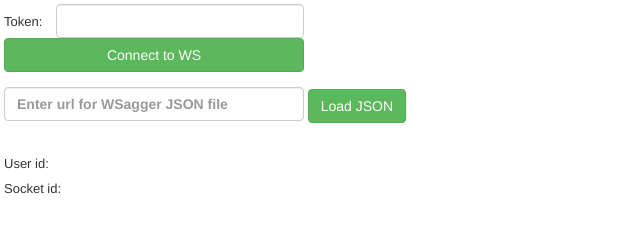
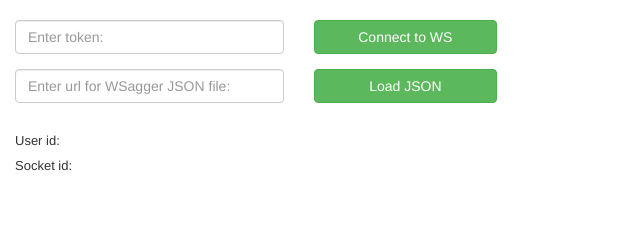
Before and after one commit to gbksoft/wsagger, a website: page wsagger.html in a window 1280 px wide. Shown: the whole page, without its empty margins (0-640 px from the left). Drawn offline with nearby package versions, Linux system fonts and the light colour scheme.

Commit message:
wsagger fix1.2 - CSS/HTML fixes

```diff
--- a/css/styles.css
+++ b/css/styles.css
@@ -23,25 +23,24 @@ body {
 }
 
 #argumentum {
-    position: absolute;
-    left: 505px;
+    float: left;
+    width: 60%;
 }
 
 #titulus {
-    width: 500px;
-    position: fixed;
+    padding-top: 20px;
     z-index: 999;
+    max-height: 100%;
+    width: 40%;
+    float: left;
     background-color: white;
-    padding: 4px;
     overflow-y: auto;
-    max-height: 100%;
 }
 
 #jsonloader {
 }
 
 #jsonloader .url {
-    width: 300px;
 }
 
 #jsonloader .error {
@@ -51,3 +50,9 @@ body {
 
 #jsonloader .submit {
 }
+
+/* METHOD block */
+.method {}
+.method h5 {
+    color: #4c4cca;
+}
--- a/js/wsagger.js
+++ b/js/wsagger.js
@@ -31,7 +31,7 @@ $('#jsonloader').submit(function (evt) {
                     var scenarios = data.scenarios;
 
                     scenarios.forEach(function(elem, i){
-                        text += '<div>&nbsp;<br><font color=blue>' + elem.name + '</font>\n<div>';
+                        text += '<div class="method"><br><h5>' + elem.name + '</h5><br>';
 
                         var s = elem;
                         for (var v in s) {
@@ -39,17 +39,18 @@ $('#jsonloader').submit(function (evt) {
                         }
 
                         tryData[++tryNum] = s.flow;
-                        text += '<button onclick="tryScenario ('+ tryNum + ')">Try!</button><br>\n';
+                        text += '<button class="btn btn-xs btn-info" onclick="tryScenario ('+ tryNum + ')">Try!</button><br></div>';
 
                     });
 
                 setHTML ('data', text);
 
-                $('#jsonloader').find('.error').html( "JSON was loaded successfully" ).fadeOut('slow');
+                $('#jsonloader').find('.error').html( "JSON was loaded successfully" ).delay(1000).fadeOut('slow');
 
             },
 
-            function() {  // error callback
+            function(error) {  // error callback
+                console.log(error);
                 $('#jsonloader').find('.error').html( "JSON failed to load: URL is probably incorrect" );
             }
         );
--- a/wsagger.html
+++ b/wsagger.html
@@ -7,27 +7,30 @@
 </head>
 <body>
 
-<div id="titulus">
+<div id="titulus" class="container-fluid">
     <div id="status"></div>
-    <table id="connect" width=300>
-        <tr>
-            <td>Token:</td>
-            <td align=right><input class='form-control' id="login"></td>
-        </tr>
-        <tr>
-            <td colspan=2 align=center>
-                <input type="submit" class="btn btn-success" style="width:300px;" value="Connect to WS"
-                                              onclick="Connect(); return false;">
-            </td>
-        </tr>
-    </table>
+
+    <div class="row">
+        <div class="col-xs-12 col-md-7">
+            <!-- TOKEN -->
+            <input class='form-control' id="login" placeholder="Enter token:">
+        </div>
+        <div class="col-xs-12 col-md-5">
+            <!-- CONNECT to WS -->
+            <input type="submit" class="btn btn-success btn-block" value="Connect to WS"
+                                onclick="Connect(); return false;">
+        </div>
+    </div>
+
     &nbsp;
-    <form action="" id="jsonloader" name="json-load">
-        <label>
-            <input type="text" class="form-control url" name="url" placeholder="Enter url for WSagger JSON file">
+    <form action="" id="jsonloader" class="row" name="json-load">
+        <div class="col-xs-12 col-md-7">
+            <input type="text" class="form-control url" name="url" placeholder="Enter url for WSagger JSON file:">
             <span class="error"></span>
-        </label>
-        <input class="submit btn btn-success" type="submit" value="Load JSON">
+        </div>
+        <div class="col-xs-12 col-md-5">
+            <input class="submit btn btn-success btn-block" type="submit" value="Load JSON">
+        </div>
     </form>
 
     <br>
```
